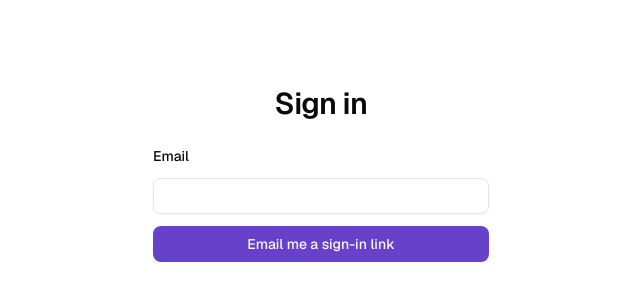
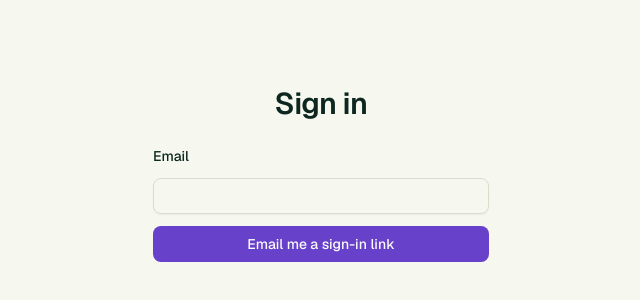
Before and after one commit to skchetu/word-grind, a Next.js app: page /login in a window 1280 px wide. Shown: the part 226-526 px from the top of the page, without its empty margins (319-959 px from the left). Built offline with nearby package versions, Linux system fonts and the light colour scheme.

Commit message:
feat: tint the surfaces sage and forest (#132)

```diff
--- a/app/globals.css
+++ b/app/globals.css
@@ -14,28 +14,29 @@
   }
 }
 
-/* Design tokens (shadcn neutral, plus the app's own colours below).
+/* Design tokens: sage-tinted surfaces and forest text in light mode, a deep
+   forest page and sage text in dark, plus the app's own colours below.
    Each colour has one meaning; see docs/DECISIONS.md. */
 :root {
   --radius: 0.625rem;
-  --background: oklch(1 0 0);
-  --foreground: oklch(0.145 0 0);
-  --card: oklch(1 0 0);
-  --card-foreground: oklch(0.145 0 0);
-  --popover: oklch(1 0 0);
-  --popover-foreground: oklch(0.145 0 0);
+  --background: oklch(0.975 0.012 118);
+  --foreground: oklch(0.25 0.035 173);
+  --card: oklch(0.995 0.004 118);
+  --card-foreground: oklch(0.25 0.035 173);
+  --popover: oklch(0.995 0.004 118);
+  --popover-foreground: oklch(0.25 0.035 173);
   /* Brand accent (violet): main buttons, links, focus ring, active tab. */
   --primary: oklch(0.5 0.2 290);
   --primary-foreground: oklch(0.985 0 0);
-  --secondary: oklch(0.97 0 0);
-  --secondary-foreground: oklch(0.205 0 0);
-  --muted: oklch(0.97 0 0);
-  --muted-foreground: oklch(0.556 0 0);
-  --accent: oklch(0.97 0 0);
-  --accent-foreground: oklch(0.205 0 0);
+  --secondary: oklch(0.93 0.035 118);
+  --secondary-foreground: oklch(0.25 0.035 173);
+  --muted: oklch(0.93 0.035 118);
+  --muted-foreground: oklch(0.48 0.03 165);
+  --accent: oklch(0.93 0.035 118);
+  --accent-foreground: oklch(0.25 0.035 173);
   --destructive: oklch(0.577 0.245 27.325);
-  --border: oklch(0.922 0 0);
-  --input: oklch(0.922 0 0);
+  --border: oklch(0.89 0.025 118);
+  --input: oklch(0.89 0.025 118);
   --ring: oklch(0.5 0.2 290);
   /* Answer states, used for nothing else: correct, so close, missed. */
   --success: oklch(0.52 0.13 150);
@@ -51,23 +52,23 @@
 
 :root {
   @variant dark {
-    --background: oklch(0.145 0 0);
-    --foreground: oklch(0.985 0 0);
-    --card: oklch(0.205 0 0);
-    --card-foreground: oklch(0.985 0 0);
-    --popover: oklch(0.205 0 0);
-    --popover-foreground: oklch(0.985 0 0);
+    --background: oklch(0.21 0.03 173);
+    --foreground: oklch(0.905 0.05 118.5);
+    --card: oklch(0.26 0.038 173);
+    --card-foreground: oklch(0.905 0.05 118.5);
+    --popover: oklch(0.26 0.038 173);
+    --popover-foreground: oklch(0.905 0.05 118.5);
     --primary: oklch(0.74 0.14 290);
     --primary-foreground: oklch(0.205 0 0);
-    --secondary: oklch(0.269 0 0);
-    --secondary-foreground: oklch(0.985 0 0);
-    --muted: oklch(0.269 0 0);
-    --muted-foreground: oklch(0.708 0 0);
-    --accent: oklch(0.269 0 0);
-    --accent-foreground: oklch(0.985 0 0);
+    --secondary: oklch(0.326 0.046 173);
+    --secondary-foreground: oklch(0.905 0.05 118.5);
+    --muted: oklch(0.326 0.046 173);
+    --muted-foreground: oklch(0.74 0.035 125);
+    --accent: oklch(0.326 0.046 173);
+    --accent-foreground: oklch(0.905 0.05 118.5);
     --destructive: oklch(0.704 0.191 22.216);
-    --border: oklch(1 0 0 / 10%);
-    --input: oklch(1 0 0 / 15%);
+    --border: oklch(0.905 0.05 118.5 / 12%);
+    --input: oklch(0.905 0.05 118.5 / 15%);
     --ring: oklch(0.74 0.14 290);
     --success: oklch(0.78 0.13 150);
     --success-subtle: oklch(0.78 0.13 150 / 15%);
```
Also changed, not shown: 1 other file (tests, documents, lock files or other folders).
